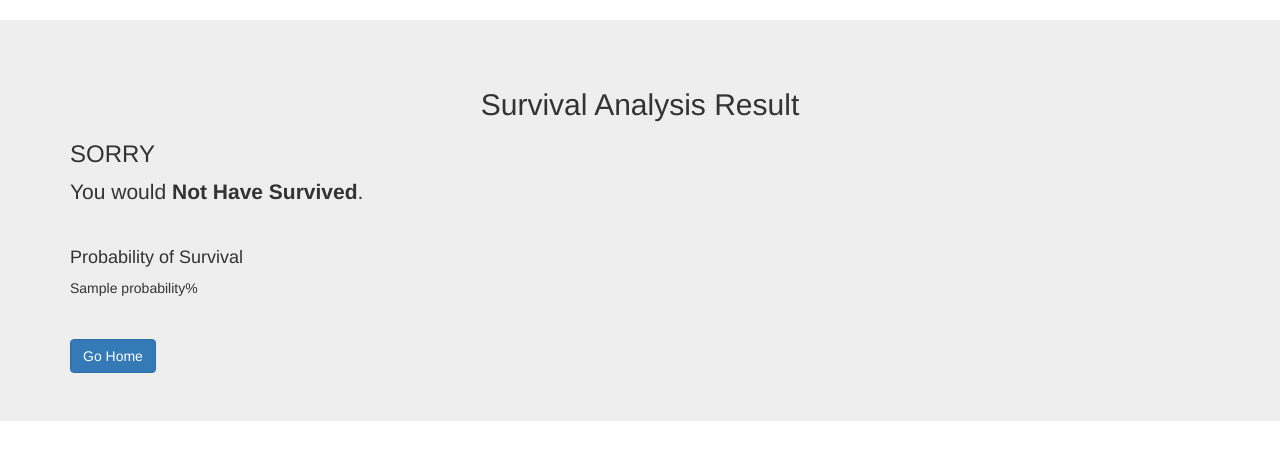
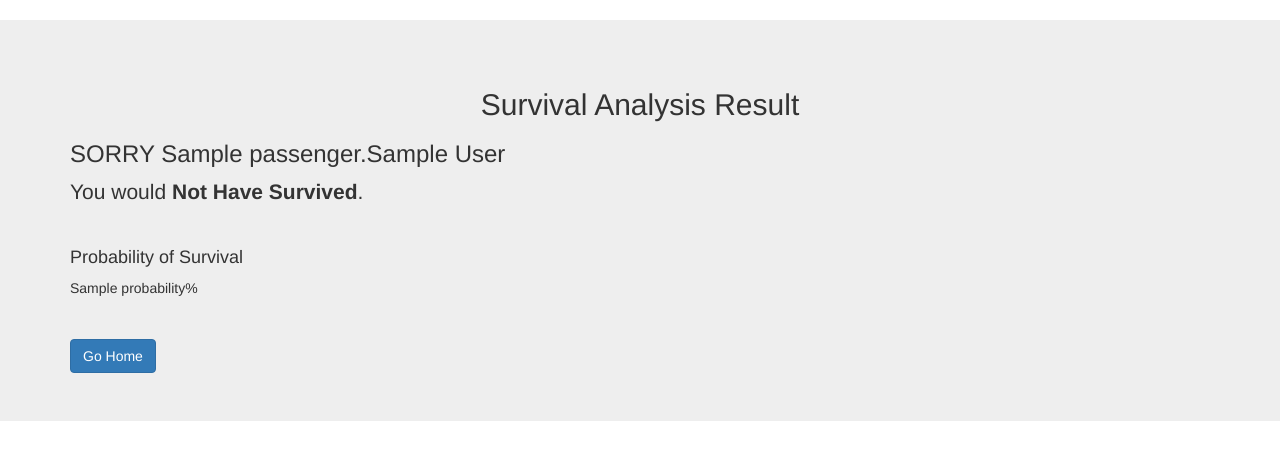
Before and after one commit to hashtag-squirrel/titanic-capstone-project, a Django app: template titanic_project/templates/predictor/results.html in a window 1280 px wide. Shown: the part 52-512 px from the top of the page. Run offline with Django 5.2, Linux system fonts and the light colour scheme; the template is opened without the code that fills it: most values are stand-ins (such as "Sample title", 1, 10 or a date in 2020).

Commit message:
Display name in result page

```diff
--- a/titanic_project/predictor/views.py
+++ b/titanic_project/predictor/views.py
@@ -18,12 +18,12 @@ def userforminfo(request):
         if user_form.is_valid():
             user = user_form.save()
             data = request.POST
-            prediction_output,prob_value = predict(data, user)
+            prediction_output, prob_value = predict(data, user)
 
             return render(request, 'predictor/results.html', {
                 'result': prediction_output,
                 'probability': prob_value,
-                'user': user
+                'passenger': user
             })
 
         else:
--- a/titanic_project/templates/predictor/results.html
+++ b/titanic_project/templates/predictor/results.html
@@ -7,10 +7,10 @@
     <div class="card">
         <div>
             {% if result == 1 %}
-            <h3>CONGRATULATIONS</h3>
+            <h3>CONGRATULATIONS {{passenger.title|capfirst}}.{{passenger.full_name|capfirst}}</h3>
             <p>You would have <strong>Survived</strong> the disaster.</p>
             {% else %}
-            <h3>SORRY</h3>
+            <h3>SORRY {{passenger.title|capfirst}}.{{passenger.full_name|capfirst}}</h3>
             <p>You would <strong>Not Have Survived</strong>.</p>
             {% endif %}
 
```
